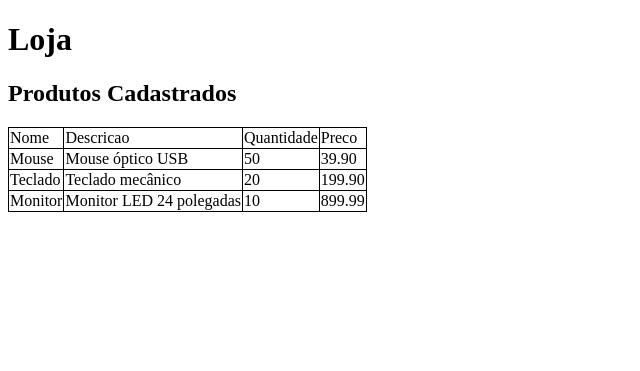
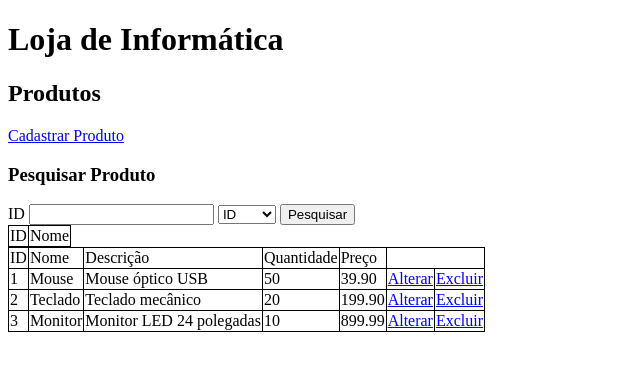
Before and after one commit to Gobato15/loja, a PHP site: page / in a window 1280 px wide. Shown: the top 371 px of the page, without its empty margins (0-640 px from the left). Run offline with PHP 8.4, Linux system fonts and the light colour scheme; data comes from the database, SQL or seed files in the repository.

Commit message:
Atualização da Loja Senac.

```diff
--- a/index.php
+++ b/index.php
@@ -1,9 +1,32 @@
 <?php
-include_once "objetos/ProdutosController.php";
+include_once"objetos/ProdutosController.php";
 
 $controller = new ProdutosController();
 $produtos = $controller->index();
 global $produtos;
+$a = null;
+
+if($_SERVER["REQUEST_METHOD"] === "POST"){
+    if(isset($_POST["pesquisar"])){
+        $valor = $_POST["pesquisar"];
+        $tipo = $_POST["tipo"];
+
+        if($_SERVER["REQUEST_METHOD"] === "POST"){
+            if(isset($_POST["pesquisar"])){
+                $a = $controller->pesquisaProduto($_POST["pesquisar"], $_POST["tipo"]);
+            }
+
+        }
+
+    }
+}
+
+if($_SERVER["REQUEST_METHOD"] === "GET"){
+    if(isset($_GET["excluir"])){
+        $a = $controller->excluirProduto($_GET["excluir"]);
+    }
+}
+
 
 ?>
 
@@ -14,7 +37,7 @@ global $produtos;
     <meta name="viewport" content="width=device-width, initial-scale=1">
     <title>Loja</title>
     <style>
-        /* Estilização da Tabela */
+        /* Estilização da tabela  */
         table,tr,td{
             border: 1px solid black;
             border-collapse: collapse;
@@ -22,28 +45,62 @@ global $produtos;
     </style>
 </head>
 <body>
-<h1>Loja</h1>
-<h2>Produtos Cadastrados</h2>
+
+<h1>Loja de Informática</h1>
+<h2>Produtos</h2>
+<a href="cadastro.php">Cadastrar Produto</a>
+
+<h3>Pesquisar Produto</h3>
+<form method="POST" action="index.php">
+    <label>ID</label>
+    <input type="text" name="pesquisar">
+    <select name="tipo">
+        <option value=id>ID</option>
+        <option value="nome">Nome</option>
+    </select>
+    <button>Pesquisar</button>
+</form>
 
 <table>
-    <td>Nome</td>
-    <td>Descricao</td>
-    <td>Quantidade</td>
-    <td>Preco</td>
+    <tr>
+        <td>ID</td>
+        <td>Nome</td>
     </tr>
-    <?php if($produtos) :?>
-        <?php foreach($produtos as $produto) :?>
+    <?php if($a) : ?>
+        <?php foreach($a as $produto) : ?>
             <tr>
-                <td><?php echo $produto ->nome; ?></td>
-                <td><?php echo $produto ->descricao; ?></td>
-                <td><?php echo $produto ->quantidade; ?></td>
-                <td><?php echo $produto ->preco; ?></td>
+                <td><?= $produto->id; ?></td>
+                <td><?= $produto->nome; ?></td>
+
             </tr>
         <?php endforeach; ?>
     <?php endif; ?>
 
 </table>
 
+<table>
+    <tr>
+        <td>ID</td>
+        <td>Nome</td>
+        <td>Descrição</td>
+        <td>Quantidade</td>
+        <td>Preço</td>
+    </tr>
+    <?php if($produtos) : ?>
+        <?php foreach($produtos as $produto) : ?>
+            <tr>
+                <td><?php echo $produto->id;?></td>
+                <td><?php echo $produto->nome;?></td>
+                <td><?php echo $produto->descricao;?></td>
+                <td><?php echo $produto->quantidade;?></td>
+                <td><?php echo $produto->preco;?></td>
+                <td><a href="atualizar.php?alterar=<?= $produto->id ?>">Alterar</a></td>
+                <td><a href="index.php?excluir=<?= $produto->id ?>">Excluir</a></td>
+
+            </tr>
+        <?php endforeach; ?>
+    <?php endif; ?>
+</table>
+
 </body>
-
 </html>
--- a/objetos/ProdutosController.php
+++ b/objetos/ProdutosController.php
@@ -1,23 +1,61 @@
 <?php
-
 include_once "config/database.php";
 include_once "produtos.php";
+Class ProdutosController {
+    private $bd;
+    private $produto;
 
-class ProdutosController
-{
-    private $bd;
-    private $produtos;
-
-    public function __construct()
-    {
+    public function __construct() {
         $banco = new Database();
         $this->bd = $banco->conectar();
-        $this->produtos = new Produtos($this->bd);
+        $this->produto = new Produtos($this->bd);
     }
 
-    public function index()
-    {
-        return $this->produtos->lerTodos();
+    public function index() {
+        return $this->produto->lerTodos();
+    }
 
+    public function pesquisaProduto($pesquisa, $tipo){
+        return $this->produto->pesquisaProduto($pesquisa, $tipo);
     }
+
+
+    public function cadastrarProduto($dados){
+        $this->produto->nome = $dados["nome"];
+        $this->produto->descricao = $dados["descricao"];
+        $this->produto->quantidade = $dados["quantidade"];
+        $this->produto->preco = $dados["preco"];;
+
+        if($this->produto->cadastrar()){
+            header("location:index.php");
+            exit();
+        }
+    }
+
+    public function excluirProduto($id){
+        $this->produto->id = $id;
+
+        if($this->produto->excluir()){
+            header("location:index.php");
+        }
+    }
+
+    public function atualizarProduto($dados){
+        $this->produto->id = $dados["id"];
+        $this->produto->nome = $dados["nome"];
+        $this->produto->descricao = $dados["descricao"];
+        $this->produto->quantidade = $dados["quantidade"];
+        $this->produto->preco = $dados["preco"];
+
+        if($this->produto->atualizar()){
+            header("location:index.php");
+            exit();
+        }
+    }
+
+    public function localizarProduto($id){
+        return $this->produto->buscaProduto($id);
+    }
+
+
 }
--- a/objetos/produtos.php
+++ b/objetos/produtos.php
@@ -1,25 +1,97 @@
 <?php
 
-Class produtos
-{
+Class produtos {
+    public $id;
     public $nome;
     public $descricao;
     public $quantidade;
     public $preco;
-    private $bd;
-    public function __construct($bd)
-    {
+    public $bd;
+    public $img;
+
+    public function __construct($bd){
         $this->bd = $bd;
     }
 
-    public function lerTodos()
-    {
+    public function lerTodos(){
         $sql = "SELECT * FROM produtos";
         $resultado = $this->bd->query($sql);
-        $resultado->execute();
+        $resultado -> execute();
 
-        return $resultado->fetchall(PDO::FETCH_OBJ);
+        return $resultado->fetchAll(PDO::FETCH_OBJ);
+    }
+
+    public function pesquisaProduto($pesquisa, $tipo){
+        if($tipo == "id"){
+            $sql = "SELECT * FROM produtos WHERE id = :pesquisa";
+        } else {
+            $sql = "SELECT * FROM produtos WHERE nome LIKE :pesquisa";
+            $pesquisa = "%".$pesquisa."%";
+        }
+        $resultado = $this->bd->prepare($sql);
+        $resultado -> bindParam(':pesquisa', $pesquisa);
+        $resultado -> execute();
+
+        return $resultado->fetchAll(PDO::FETCH_OBJ);
 
     }
 
+    public function cadastrar(){
+        $sql = "INSERT INTO produtos (nome, descricao, quantidade, preco) VALUES(:nome, :descricao, :quantidade, :preco)";
+
+        $stmt = $this->bd->prepare($sql);
+        $stmt->bindParam(':nome', $this->nome, PDO::PARAM_STR);
+        $stmt->bindParam(':descricao', $this->descricao, PDO::PARAM_STR);
+        $stmt->bindParam(':quantidade', $this->quantidade, PDO::PARAM_STR);
+        $stmt->bindParam(':preco', $this->preco, PDO::PARAM_STR);
+
+        if($stmt->execute()){
+            return true;
+        } else {
+            return false;
+        }
+
+    }
+
+    public function excluir(){
+        $sql = "DELETE FROM produtos WHERE id = :id";
+        $stmt = $this->bd->prepare($sql);
+        $stmt->bindParam(':id', $this->id, PDO::PARAM_INT);
+
+        if($stmt->execute()){
+            return true;
+        } else {
+            return false;
+        }
+    }
+
+    public function atualizar(){
+        $sql = "UPDATE produtos SET nome = :nome, descricao = :descricao, quantidade = :quantidade,
+                  preco = :preco WHERE id = :id";
+
+        $stmt = $this->bd->prepare($sql);
+        $stmt->bindParam(':nome', $this->nome, PDO::PARAM_STR);
+        $stmt->bindParam(':descricao', $this->descricao, PDO::PARAM_STR);
+        $stmt->bindParam(':quantidade', $this->quantidade, PDO::PARAM_STR);
+        $stmt->bindParam(':preco', $this->preco, PDO::PARAM_STR);
+        $stmt->bindParam(':id', $this->id, PDO::PARAM_INT);
+
+        if($stmt->execute()){
+            return true;
+        } else {
+            return false;
+        }
+    }
+
+    public function buscaProduto($id){
+        $sql = "SELECT * FROM produtos WHERE id = :id";
+        $resultado = $this->bd->prepare($sql);
+        $resultado->bindParam(':id', $id);
+        $resultado->execute();
+
+        return $resultado->fetch(PDO::FETCH_OBJ);
+    }
+
+
+
 }
```
Also changed, not shown: atualizar.php (added, +50 -0 lines), cadastro.php (added, +47 -0 lines).
